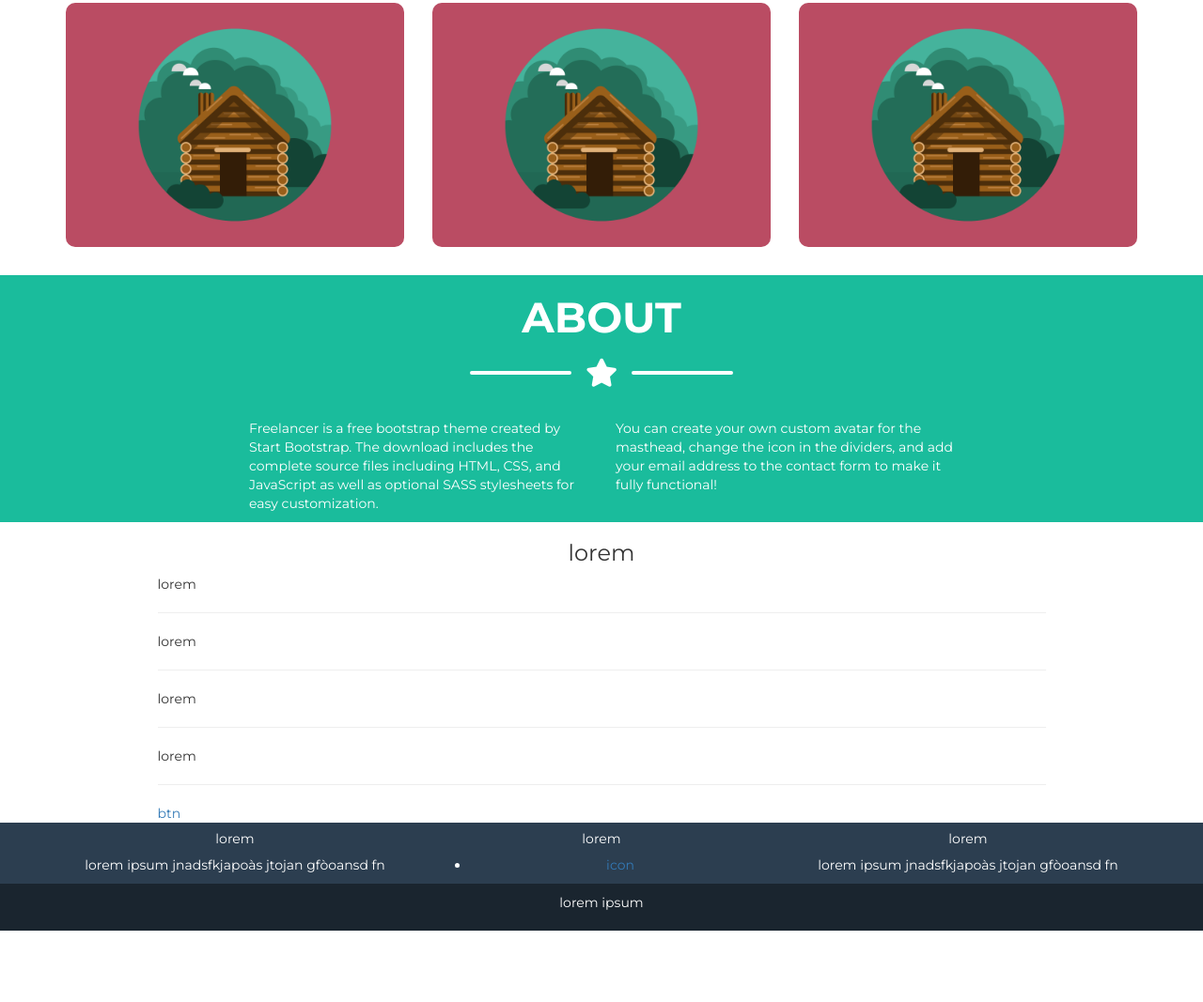
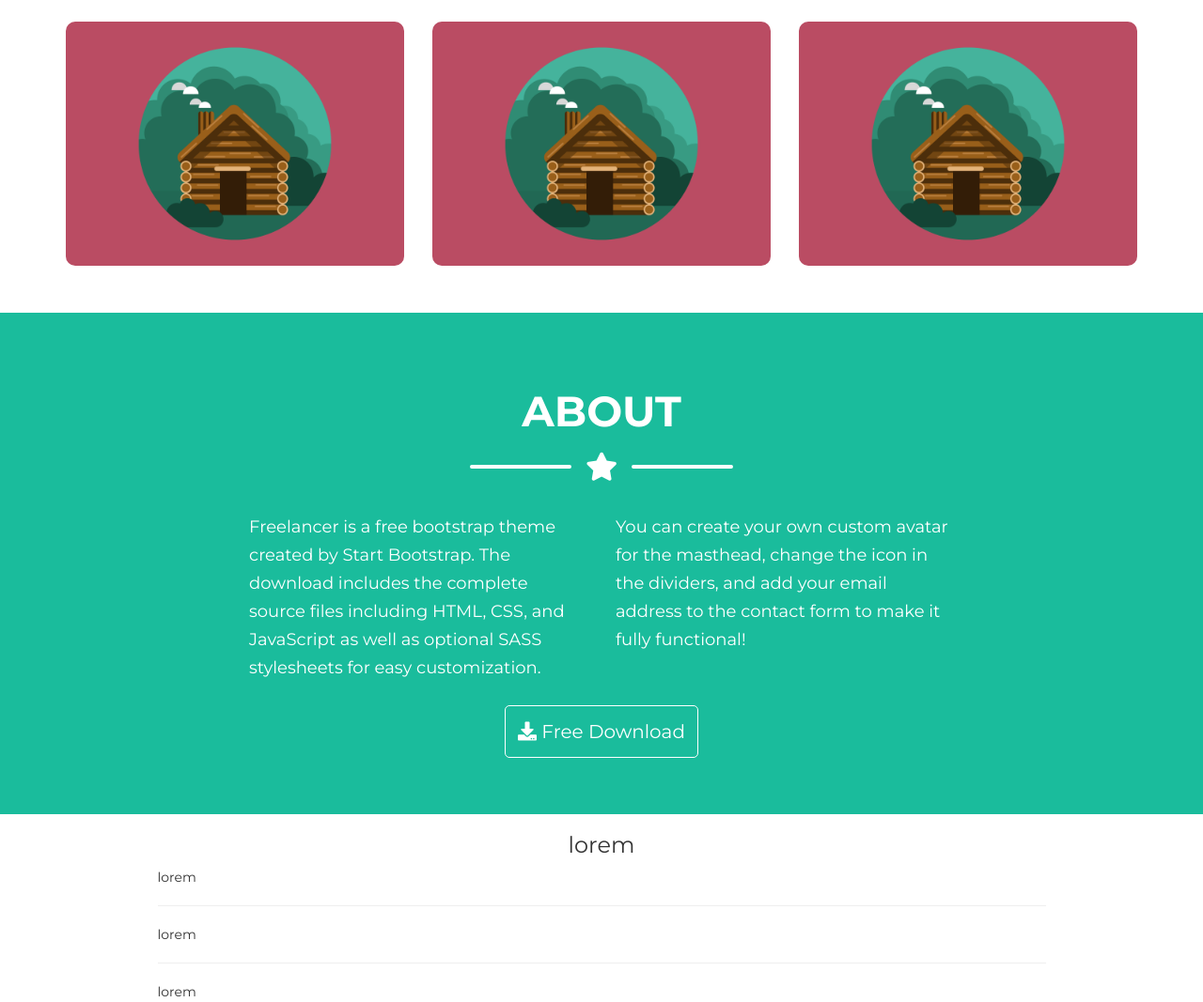
Before and after one commit to LMem001/html-css-bootstrap-freelancer, a plain HTML site: page index.html in a window 1280 px wide. Shown: the part 1253-2320 px from the top of the page at 94% size. Before the commit the page ends 2244 px from the top, so only its background shows below. Drawn offline with nearby package versions, Linux system fonts and the light colour scheme.

Commit message:
added about

```diff
--- a/css/style.css
+++ b/css/style.css
@@ -106,7 +106,7 @@
 }
 
 .block_ex  {
-  margin-bottom: 30px;
+  margin-bottom: 50px;
   font-size: 0;
 }
 
@@ -123,6 +123,7 @@
 
 .overlay  {
   position: absolute;
+  background-size:cover;
   z-index: 1;
   width: 100%;
   height: 100%;
@@ -141,6 +142,25 @@
   opacity: 1;
 }
 /* portfolio end */
+/* about */
+.about {
+  padding: 60px 0;
+}
+
+.about p {
+  font-size: 18px;
+  line-height: 30px;
+}
+
+.download_btn {
+  padding: 13px;
+  border: 1px solid white;
+  border-radius: 5px;
+  font-size: 20px;
+  display: inline-block;
+  margin-top: 15px;
+}
+/* about end */
 /* copyright */
 .copyright  {
   background-color: #1a252f;
--- a/index.html
+++ b/index.html
@@ -151,6 +151,11 @@
           <div class="col-xs-8 col-xs-offset-2 col-md-4"><p>Freelancer is a free bootstrap theme created by Start Bootstrap. The download includes the complete source files including HTML, CSS, and JavaScript as well as optional SASS stylesheets for easy customization.</p></div>
           <div class="col-xs-8 col-md-4 col-xs-offset-2 col-md-offset-0"><p>You can create your own custom avatar for the masthead, change the icon in the dividers, and add your email address to the contact form to make it fully functional!</p></div>
         </div>
+        <div class="row">
+          <div class="col-xs-12 text-center not_decorated">
+            <a class="download_btn menu_btn" href="#"><i class="fas fa-download"></i> Free Download</a>
+          </div>
+        </div>
       </div>
     </section>
     <!-- /about -->
```
